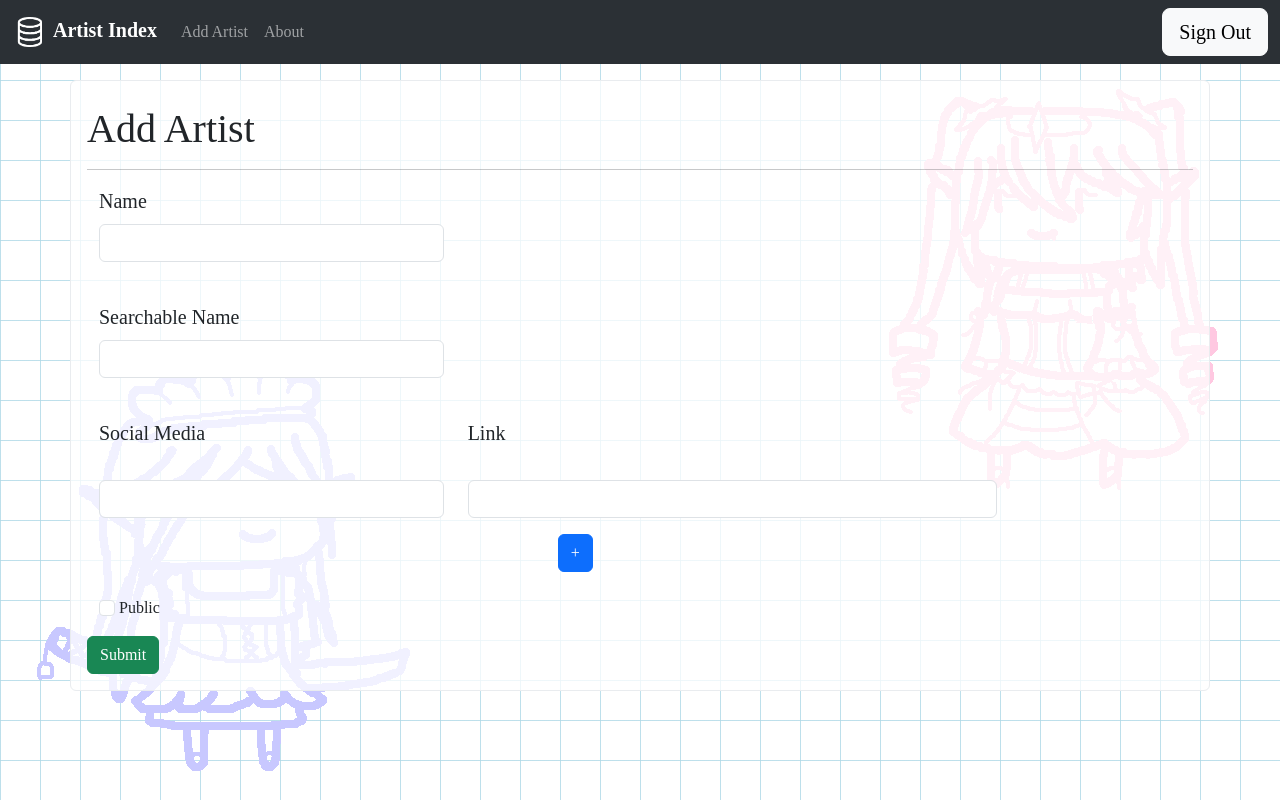
After one commit to Tsunderarislime/artist-index, a Flask app: page /add in a window 1280 px wide. The commit adds this page. Run offline with Flask 3, Linux system fonts and the light colour scheme; the visitor is signed in with stand-in values (Sample User, id 1); some web fonts are replaced.

Commit message:
Wrote logic for adding artists to the database

```diff
--- a/app/forms.py
+++ b/app/forms.py
@@ -1,9 +1,34 @@
 from flask_wtf import FlaskForm
-from wtforms import StringField, PasswordField, BooleanField, SubmitField
-from wtforms.validators import DataRequired
+from wtforms import StringField, PasswordField, BooleanField, SubmitField, FieldList, FormField
+from wtforms.validators import DataRequired, ValidationError, EqualTo
+import sqlalchemy as sa
+from app import db
+from app.models import Artist
 
 class LoginForm(FlaskForm):
     username = StringField('Username', validators=[DataRequired()])
     password = PasswordField('Password', validators=[DataRequired()])
     remember_me = BooleanField('Remember Me')
     submit = SubmitField('Sign In')
+
+class SocialForm(FlaskForm):
+    class Meta:
+        csrf = False
+
+    social_media = StringField('Social Media')
+    link = StringField('Link')
+
+class ArtistForm(FlaskForm):
+    name = StringField('Name', validators=[DataRequired()])
+    searchable_name = StringField('Searchable Name')
+    social_media_links = FieldList(FormField(SocialForm), min_entries=1)
+    public = BooleanField('Public')
+    submit = SubmitField('Submit')
+
+    def validate_name(self, name):
+        artist = db.session.scalar(sa.select(Artist).where(
+            Artist.name == name.data
+        ))
+
+        if artist is not None:
+            raise ValidationError('Artist already exists in database.')
--- a/app/routes.py
+++ b/app/routes.py
@@ -3,8 +3,8 @@ from flask_login import current_user, login_user, logout_user, login_required
 from urllib.parse import urlsplit
 import sqlalchemy as sa
 from app import app, db
-from app.models import User
-from app.forms import LoginForm
+from app.models import User, Artist
+from app.forms import LoginForm, ArtistForm
 
 @app.route('/', methods=['GET', 'POST'])
 @app.route('/index', methods=['GET', 'POST'])
@@ -22,7 +22,7 @@ def login():
         user = db.session.scalar(
             sa.select(User).where(User.username == form.username.data))
         if user is None or not user.check_password(form.password.data):
-            flash('Invalid username or password')
+            flash('Invalid username or password', 'danger')
             return redirect(url_for('login'))
         login_user(user, remember=form.remember_me.data)
         next_page = request.args.get('next')
@@ -37,7 +37,32 @@ def logout():
     logout_user()
     return redirect(url_for('index'))
 
-@app.route('/about', methods=['GET', 'POST'])
-@login_required #TODO: Remove this once the administrator panel has been made for real
+@app.route('/add', methods=['GET', 'POST'])
+@login_required
+def add():
+    form = ArtistForm()
+    if form.validate_on_submit():
+        links = {}
+        successes = 0
+        for link in form.social_media_links.data:
+            if link['social_media'].strip() and link['link'].strip():
+                links[link['social_media'].strip()] = link['link'].strip()
+                successes += 1
+            else:
+                flash(f"Failed to add social media link: \"{link['social_media']}\" ({link['link']}).", 'warning')
+
+        if successes > 0:
+            flash(f"Successfully added {form.name.data} ({form.searchable_name.data}) to the database.", 'success')
+            artist = Artist(name=form.name.data.strip(), searchable_name=form.searchable_name.data.strip(), public=form.public.data, social_media_links=links)
+            db.session.add(artist)
+            db.session.commit()
+        else:
+            flash(f"Failed to add {form.name.data} ({form.searchable_name.data}) to the database.", 'danger')
+
+        return redirect(url_for('add'))
+
+    return render_template('add.html', title='Add Artist', form=form)
+
+@app.route('/about')
 def about():
     return render_template('about.html', title='About')
--- a/app/templates/about.html
+++ b/app/templates/about.html
@@ -3,5 +3,5 @@
 {% block content %}
     <h1>About the Artist Index</h1>
     <p>I'll finish this later, just putting this here so I remember to write about this website.</p>
-    <h2>Login functionality works, good job {{ current_user.username }}!</h2>
+    <a class="fs-3" href="https://github.com/Tsunderarislime/artist-index">GitHub Repository</a>
 {% endblock %}
--- /dev/null
+++ b/app/templates/add.html
@@ -0,0 +1,72 @@
+{% extends "base.html" %}
+
+{% block title %}
+    <h1 class="mt-2">Add Artist</h1>
+    <hr>
+{% endblock %}
+
+{% block content %}
+    <form action="" method="post" novalidate>
+        {{ form.csrf_token }}
+        {{ form.hidden_tag() }}
+
+        <div class="container-fluid" id="link-fields">
+            <div class="row">
+                <div class="col-4 mb-2">
+                    {{ form.name.label(class="form-label fs-5") }}<br>
+                    {{ form.name(class="form-control") }}
+                    {% for error in form.name.errors %}
+                        <div class="alert alert-danger mt-1">[{{ error }}]</div>
+                    {% endfor %}
+                    <br>
+                    {{ form.searchable_name.label(class="form-label mt-3 fs-5") }}<br>
+                    {{ form.searchable_name(class="form-control mb-3") }}
+                </div>
+            </div>
+            <div class="row mt-3">
+                <div class="col-4">
+                    <p class="form-label fs-5">Social Media</p><br>
+                </div>
+                <div class="col-6">
+                    <p class="form-label fs-5">Link</p><br>
+                </div>
+                <div class="col-1">
+                    <br>
+                </div>
+            </div>
+            {% for sm_link in form.social_media_links.entries %}
+                <div class="link-field">
+                    <div class="row">
+                        <div class="col-4 mb-2">
+                            {{ sm_link.social_media(class="form-control") }}
+                        </div>
+                        <div class="col-6">
+                            {{ sm_link.link(class="form-control") }}
+                        </div>
+                        <div class="col-1">
+                            <button type="button" class="btn btn-danger fw-bold delete-link-button" onclick="javascript:return removeLink(this)">-</button>
+                        </div>
+                    </div>
+                </div>
+            {% endfor %}
+        </div>
+
+        <div class="row form-group">
+            <div class="col-5"></div>
+            <div class="col-1">
+                <button type="button" class="btn btn-primary mt-2 mb-2" onclick="javascript:return addLink()">+</button>
+            </div>
+            <div class="col-5"></div>
+        </div>
+
+        <div class="row form-group">
+            <div class="col-4">
+                <div class="container-fluid mt-3 mb-2">
+                    {{ form.public(class="form-check-input") }} {{ form.public.label(class="form-label") }}
+                </div>
+
+                {{ form.submit(class="btn btn-success m2-3") }}
+            </div>
+        </div>
+    </form>
+{% endblock %}
--- a/app/templates/base.html
+++ b/app/templates/base.html
@@ -28,15 +28,21 @@
                 <span class="navbar-toggler-icon"></span>
             </button>
             <div class="collapse navbar-collapse" id="navbarNavAltMarkup">
-                <div class="navbar-nav">
-                    {% if current_user.is_anonymous %}
-                        <a class="nav-link" href="{{ url_for('login') }}">Sign In</a>
-                    {% else %}
-                        <a class="nav-link" href="{{ url_for('logout') }}">Sign Out</a>
-                    {% endif %}
-                    <a class="nav-link" href="https://github.com/Tsunderarislime/artist-index">GitHub</a>
-                    <a class="nav-link" href="{{ url_for('about') }}">About</a>
-                </div>
+                <ul class="navbar-nav me-auto">
+                    <li class="nav-item">
+                        {% if not current_user.is_anonymous %}
+                            <a class="nav-link" href="{{ url_for('add') }}">Add Artist</a>
+                        {% endif %}
+                    </li>
+                    <li class="nav-item">
+                        <a class="nav-link" href="{{ url_for('about') }}">About</a>
+                    </li>
+                </ul>
+                {% if current_user.is_anonymous %}
+                    <a class="nav-link" href="{{ url_for('login') }}"><button type="button" class="btn btn-light btn-lg">Sign In</button></a>
+                {% else %}
+                    <a class="nav-link" href="{{ url_for('logout') }}"><button type="button" class="btn btn-light btn-lg">Sign Out</button></a>
+                {% endif %}
             </div>
         </div>
     </nav>
@@ -48,11 +54,12 @@
 
     <!-- MAIN CONTENT -->
 
-    <div class="container mt-3 mb-3 bg-white bg-opacity-75 border border-light-subtle rounded">
-        {% with messages = get_flashed_messages() %}
+    <div class="container p-3 mt-3 mb-3 bg-white bg-opacity-75 border border-light-subtle rounded">
+        {% block title %}{% endblock %}
+        {% with messages = get_flashed_messages(with_categories=true) %}
             {% if messages %}
-                {% for message in messages %}
-                    <div class="alert alert-info mt-1" role="alert">{{ message }}</div>
+                {% for category, message in messages %}
+                    <div class="alert alert-{{ category }} mt-1" role="alert">{{ message }}</div>
                 {% endfor %}
             {% endif %}
         {% endwith %}
@@ -62,7 +69,48 @@
 
     <script src="https://cdn.jsdelivr.net/npm/bootstrap@5.3.8/dist/js/bootstrap.bundle.min.js"
         integrity="sha384-FKyoEForCGlyvwx9Hj09JcYn3nv7wiPVlz7YYwJrWVcXK/BmnVDxM+D2scQbITxI" crossorigin="anonymous">
-        </script>
+    </script>
+
+    <script>
+        // These functions used in "add.html"
+        function addLink() {
+            const firstLink = document.querySelector('.link-field');
+            const newLink = document.createElement('div');
+            newLink.classList.add('link-field');
+            newLink.innerHTML = firstLink.innerHTML;
+
+            const newIndex = document.querySelectorAll('.link-field').length;
+
+            const social_media = newLink.querySelector('#social_media_links-0-social_media');
+            social_media.id = `social_media_links-${newIndex}-social_media`;
+            social_media.name = social_media.id;
+            social_media.value = '';
+
+            const link = newLink.querySelector('#social_media_links-0-link');
+            link.id = `social_media_links-${newIndex}-link`;
+            link.name = link.id;
+            link.value = '';
+
+            const button = newLink.querySelector('.delete-link-button');
+            button.classList.remove('d-none');
+
+            document.getElementById('link-fields').appendChild(newLink);
+            document.querySelector('.link-field:last-child input').focus();
+            return false;
+        }
+
+        function removeLink(e) {
+            e.parentElement.parentElement.parentElement.remove();
+        }
+
+        document.addEventListener('DOMContentLoaded', function() {
+            const firstLink = document.querySelector('.link-field');
+            const firstButton = firstLink.querySelector('.delete-link-button');
+
+            firstButton.classList.add('d-none');
+        }, false);
+
+    </script>
 </body>
 
 </html>
```
Also changed, not shown: app/templates/login.html (+32 -9 lines).
